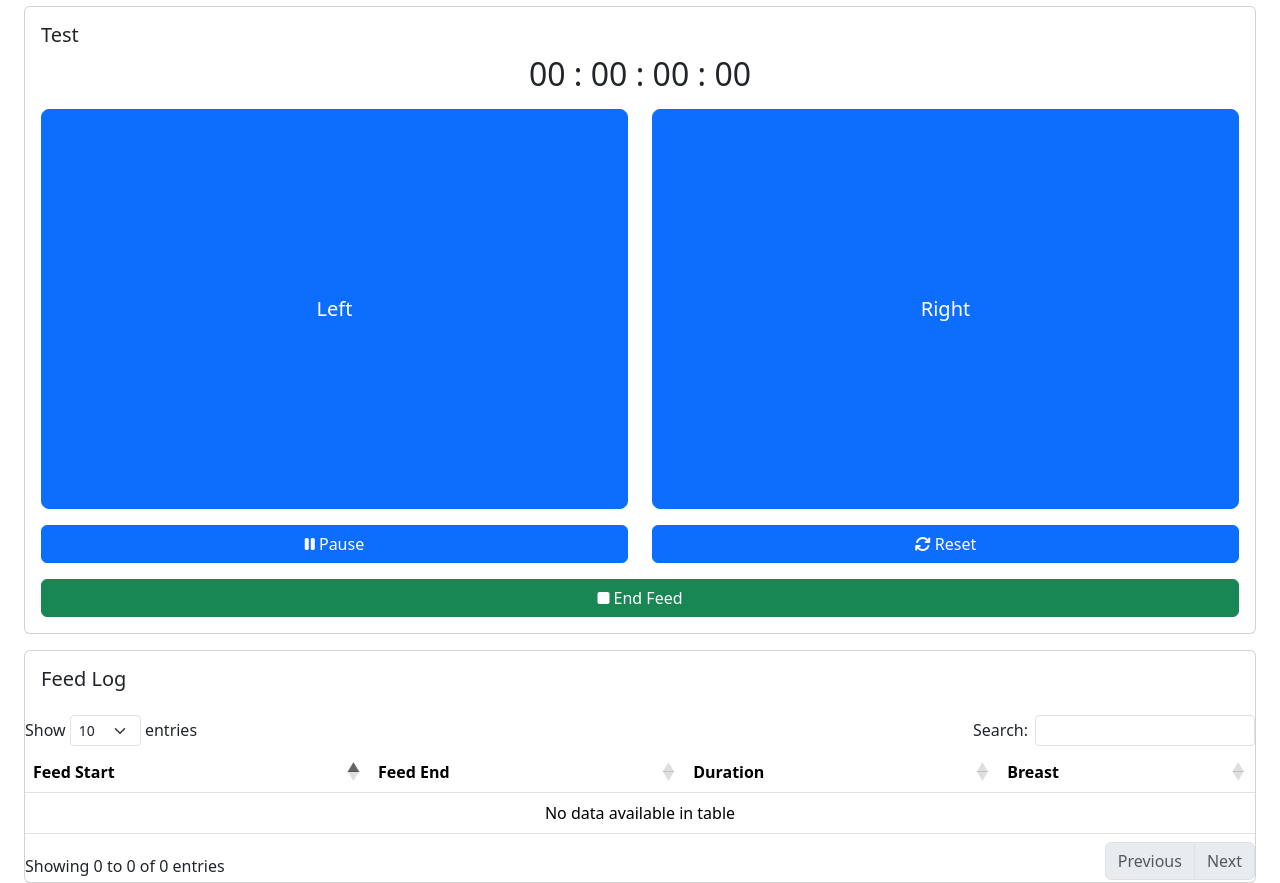
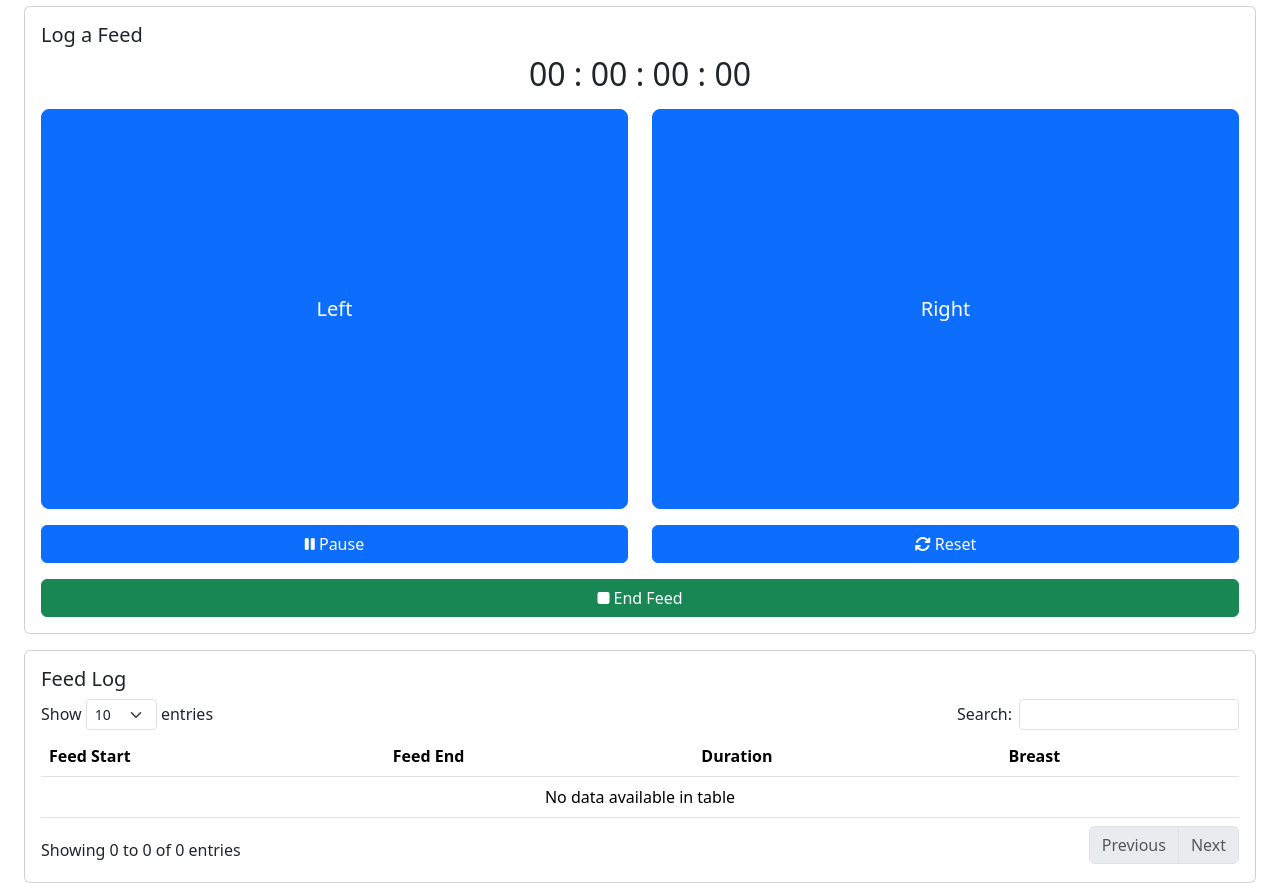
Before and after one commit to mijon/babytracker, a Flask app: page /feeds/ in a window 1280 px wide. Shown: the part 122-1005 px from the top of the page. Run offline with Flask 3, Linux system fonts and the light colour scheme; data that the repository does not hold is empty; some libraries are stand-ins or nearby versions.

Commit message:
Fixes Feed log ordering

```diff
--- a/babytracker/templates/feeds/index.html
+++ b/babytracker/templates/feeds/index.html
@@ -7,7 +7,7 @@
 
 <div class="card">
   <div class="card-body">
-    <h5 class="card-title">Test</h5>
+    <h5 class="card-title">Log a Feed</h5>
       <div id="timer" class="h2 text-center">
         <span class="digit" id="hr">00</span>
         <span class="txt"> : </span>
@@ -47,7 +47,7 @@
   <div class = "card-body">
   <h5 class="card-title">
       Feed Log
-    </div>
+    </h5>
 
     <table id="data" class="table">
       <thead>
@@ -204,7 +204,9 @@ submitBtn.addEventListener('click', function() {
 
   <script>
     $(document).ready(function () {
-      $('#data').DataTable();
+$('#data').DataTable({
+  "sort":false
+});
     });
   </script>
 {% endblock %}
```
